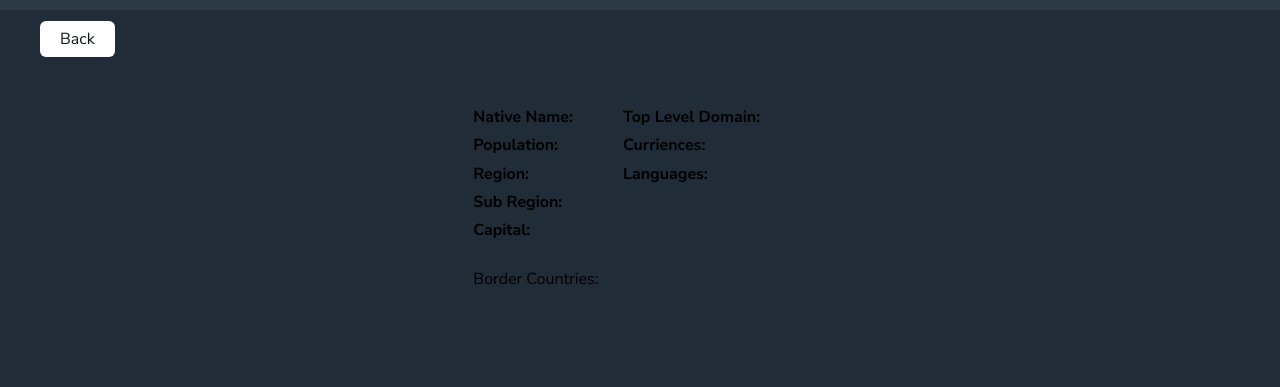
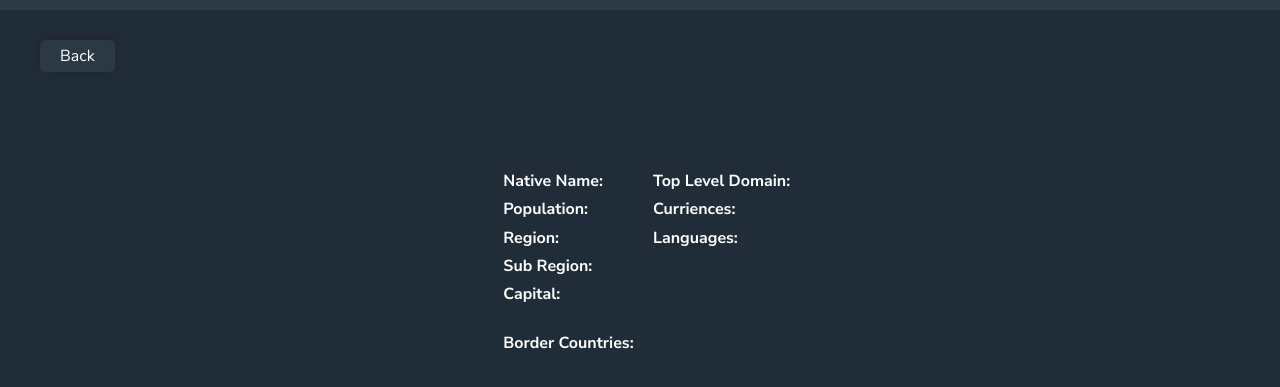
Before and after one commit to sebastianchinga/countries-api-search, a plain HTML site: page pais.html in a window 1280 px wide. Both pictures are taken after a click on the link 1141 px from the left and 31 px from the top of the page. Shown: the part 53-440 px from the top of the page. Drawn offline with Linux system fonts and the light colour scheme.

Commit message:
Mejorando UI

```diff
--- a/build/css/app.css
+++ b/build/css/app.css
@@ -388,6 +388,28 @@ h1 {
   color: hsl(0, 0%, 100%);
   font-weight: 400;
 }
+.dark .detalle__nombre {
+  color: hsl(0, 0%, 100%);
+}
+.dark .detalle__native, .dark .detalle__population, .dark .detalle__region, .dark .detalle__subregion, .dark .detalle__capital, .dark .detalle__domain, .dark .detalle__curriences, .dark .detalle__languages {
+  color: hsl(0, 0%, 100%);
+}
+.dark .countries p {
+  color: hsl(0, 0%, 100%);
+}
+.dark .countries .border {
+  background-color: hsl(209, 23%, 22%);
+  -webkit-box-shadow: 0px -2px 9px -1px rgb(36, 35, 36);
+  -moz-box-shadow: 0px -2px 9px -1px rgb(36, 35, 36);
+  box-shadow: 0px -2px 9px -1px rgb(36, 35, 36);
+}
+.dark .boton {
+  background-color: hsl(209, 23%, 22%);
+  color: hsl(0, 0%, 100%);
+  -webkit-box-shadow: 0px -2px 9px -1px rgb(36, 35, 36);
+  -moz-box-shadow: 0px -2px 9px -1px rgb(36, 35, 36);
+  box-shadow: 0px -2px 9px -1px rgb(36, 35, 36);
+}
 
 .header {
   padding: 1.4rem 0;
@@ -488,15 +510,32 @@ h1 {
 
 .detalle {
   margin: 2rem 0;
-  display: grid;
-  grid-template-columns: 1fr 2fr;
+  display: flex;
+  flex-direction: column;
   gap: 2rem;
+}
+@media (min-width: 1024px) {
+  .detalle {
+    display: grid;
+    flex-direction: column;
+    display: grid;
+    grid-template-columns: 1fr 2fr;
+  }
+}
+.detalle__imagen {
+  display: flex;
+  align-items: center;
 }
 .detalle__informacion {
   display: flex;
   flex-direction: column;
   gap: 2rem;
-  padding: 2rem;
+  padding: 2rem 0;
+}
+@media (min-width: 1024px) {
+  .detalle__informacion {
+    padding: 5rem;
+  }
 }
 .detalle__native, .detalle__population, .detalle__region, .detalle__subregion, .detalle__capital, .detalle__domain, .detalle__curriences, .detalle__languages {
   margin-bottom: 1rem;
@@ -508,30 +547,60 @@ h1 {
 
 .countries {
   display: flex;
+  flex-direction: column;
   gap: 2rem;
-  align-items: center;
+}
+@media (min-width: 1024px) {
+  .countries {
+    flex-direction: row;
+    align-items: center;
+  }
+}
+.countries__titulo {
+  font-weight: 700;
 }
 
 .borders {
-  display: flex;
+  display: grid;
+  grid-template-columns: repeat(3, 1fr);
   gap: 2rem;
+}
+@media (min-width: 1024px) {
+  .borders {
+    display: flex;
+  }
 }
 
 .border {
   background-color: hsl(0, 0%, 100%);
   padding: 1rem;
   border-radius: 0.5rem;
+  -webkit-box-shadow: 0px -2px 9px 4px rgb(209, 205, 209);
+  -moz-box-shadow: 0px -2px 9px 4px rgb(209, 205, 209);
+  box-shadow: 0px -2px 9px 4px rgb(209, 205, 209);
 }
 
 .detalles {
   display: flex;
-  gap: 5rem;
+  flex-direction: column;
+  gap: 2rem;
+}
+@media (min-width: 1024px) {
+  .detalles {
+    flex-direction: row;
+    gap: 5rem;
+  }
 }
 
 .boton {
+  display: inline-block;
   text-decoration: none;
   color: hsl(200, 15%, 8%);
   background-color: hsl(0, 0%, 100%);
   padding: 0.7rem 2rem;
+  margin: 1rem 0;
   border-radius: 0.6rem;
+  -webkit-box-shadow: 0px -2px 9px 4px rgb(209, 205, 209);
+  -moz-box-shadow: 0px -2px 9px 4px rgb(209, 205, 209);
+  box-shadow: 0px -2px 9px 4px rgb(209, 205, 209);
 }
--- a/pais.html
+++ b/pais.html
@@ -28,7 +28,9 @@
             <div class="detalle__imagen"></div>  <!-- Imágen del país -->
             <!-- Información del país -->
             <div class="detalle__informacion">
+                <!-- Nombre del pais -->
                 <h2 class="detalle__nombre" id="nombre"></h2>
+                <!-- Detalles -->
                 <div class="detalles">
                     <div class="detalles__derecha">
                         <p class="detalle__native">Native Name: <span id="native"></span></p>
@@ -43,8 +45,9 @@
                         <p class="detalle__languages">Languages: <span id="languages"></span></p>
                     </div>
                 </div>
+                <!-- Border Countries -->
                 <div class="countries">
-                    <p>Border Countries:</p>
+                    <p class="countries__titulo">Border Countries:</p>
                     <div class="borders"></div>
                 </div>
             </div>
```
